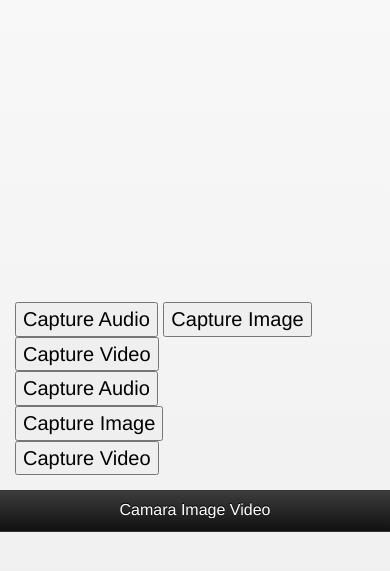
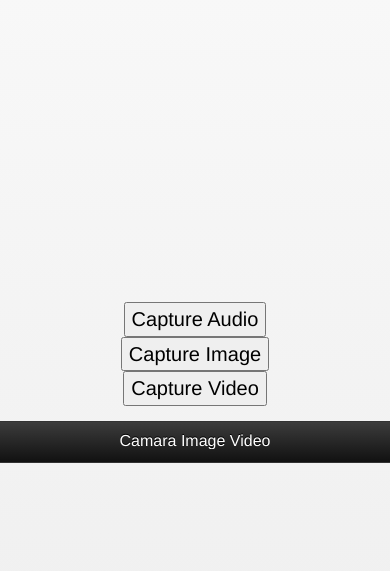
Before and after one commit to punkonrock/Test, a plain HTML site: page index.html in a window 390 px wide. Shown: the part 83-654 px from the top of the page. Drawn offline with nearby package versions, Linux system fonts and the light colour scheme; some packages are replaced by stand-ins of ours.

Commit message:
Update index.html

```diff
--- a/index.html
+++ b/index.html
@@ -3,8 +3,7 @@
 <head>
 
 <meta charset="utf-8">
- <meta name="viewport" content="width=device-width, initial-scale=1.0">
- <meta http-equiv="Content-type" content="text/html; charset=utf-8">
+
 	<meta name="viewport" content="initial-scale=1.0, user-scalable=no">
   	<meta name="apple-mobile-web-app-capable" content="yes">
  	<meta name="apple-mobile-web-app-status-bar-style" content="black">
@@ -266,15 +265,12 @@ $(function(){
 
 <div data-role="content">
 
+     <fieldset class="ui-grid">
+        <center><button onclick="captureAudio();"data-role="button"  data-theme="b">Capture Audio</button> </center>
+       <center> <button onclick="captureImage();"data-role="button"  data-theme="b">Capture Image</button> </center>
+       <center> <button onclick="captureVideo();"data-role="button"  data-theme="b">Capture Video</button> </center>
+	</fieldset>
 
-	<fieldset class="ui-grid">
-        <button onclick="captureAudio();"data-role="button"  data-theme="b">Capture Audio</button>
-        <button onclick="captureImage();"data-role="button"  data-theme="b">Capture Image</button>
-        <button onclick="captureVideo();"data-role="button"  data-theme="b">Capture Video</button>
-	</fieldset>
-	<button onclick="captureAudio();">Capture Audio</button> <br>
-	 <button onclick="captureImage();">Capture Image</button> <br>
-	 <button onclick="captureVideo();">Capture Video</button> <br>
    </div>
    <div data-role="footer"><h1>Camara Image Video</h1></div>
 </body>
```
